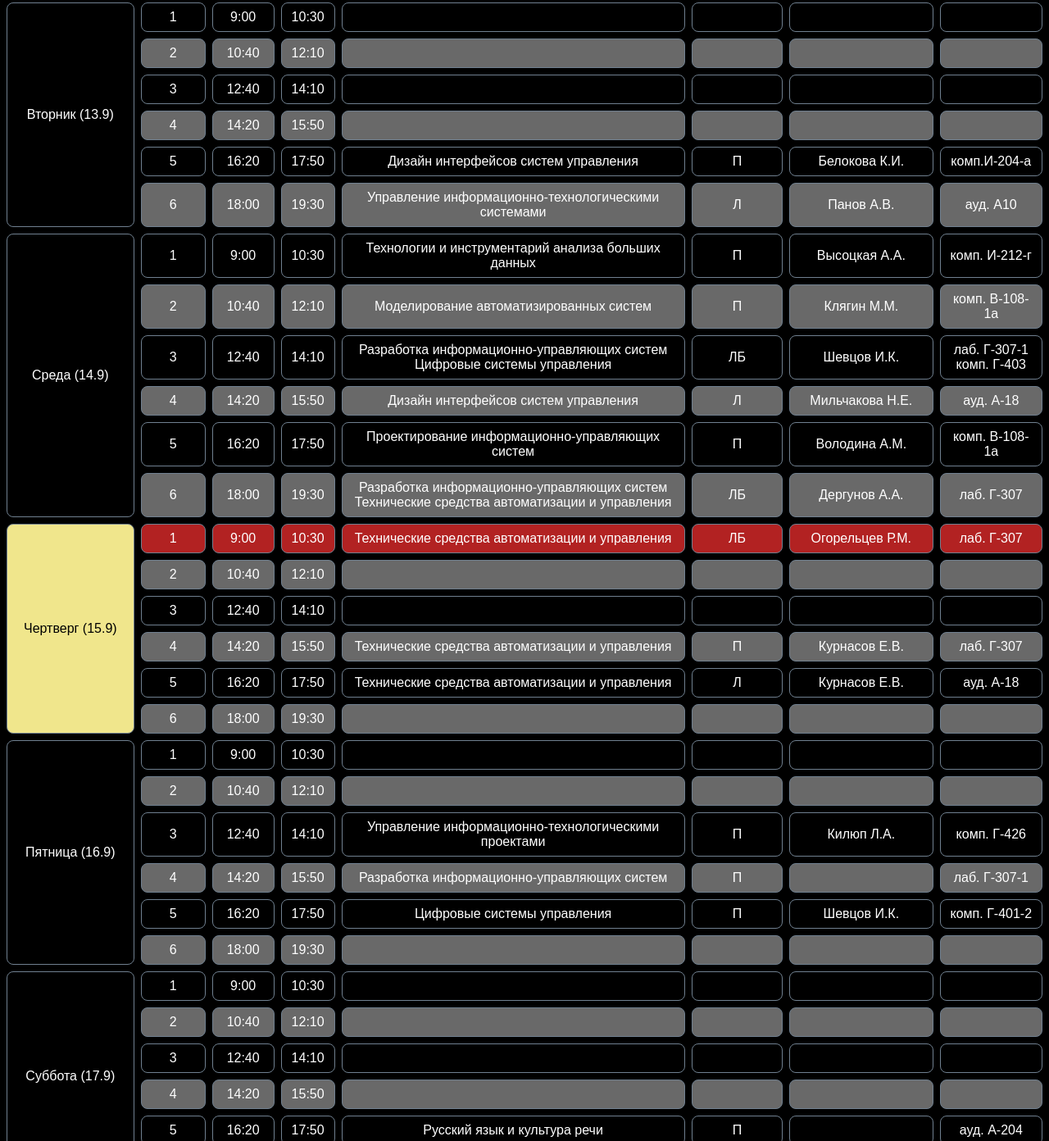
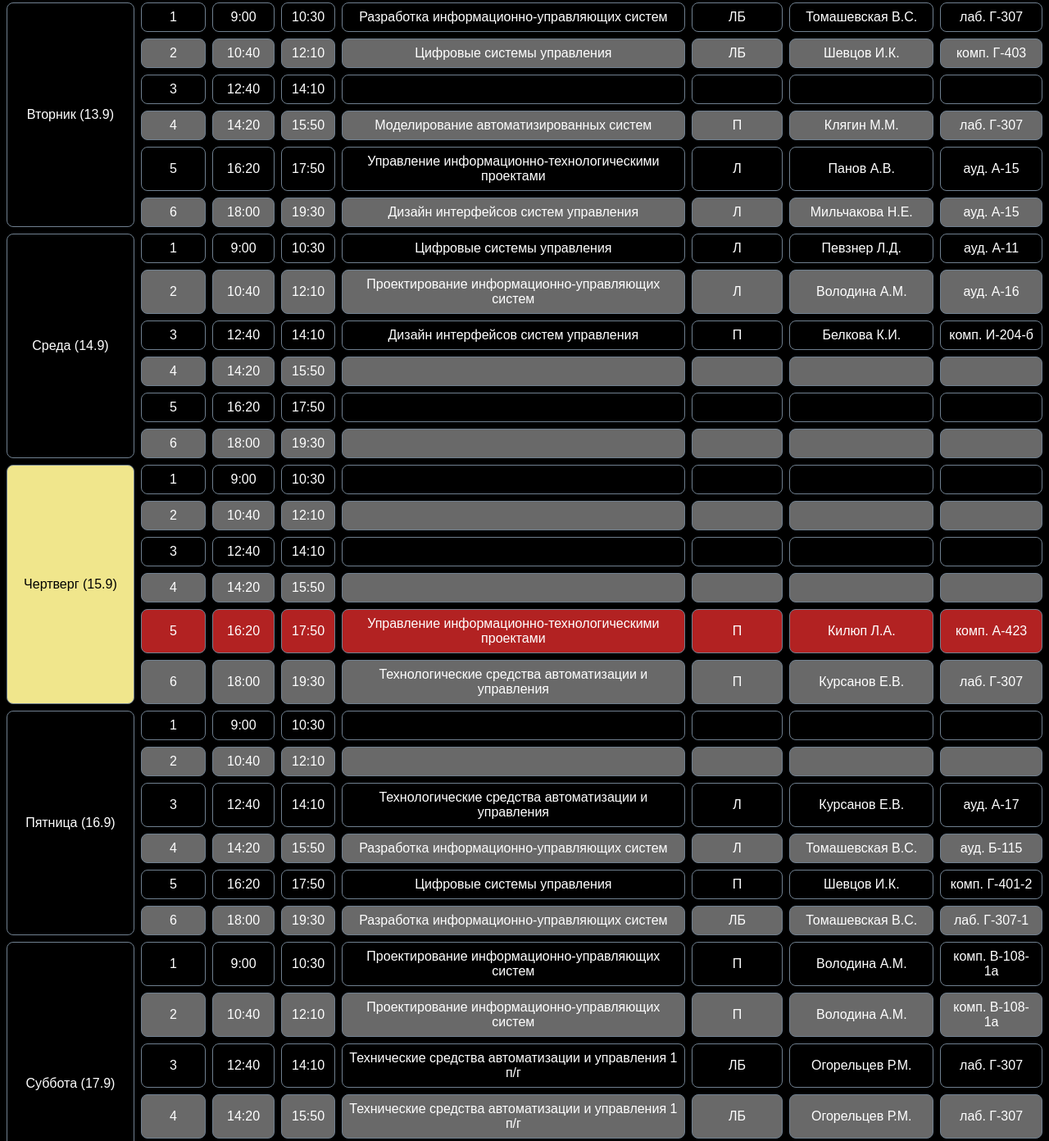
Before and after one commit to Maksim2498/uni-schedule, a plain HTML site: page src/index.html in a window 1280 px wide. Shown: the part 496-1888 px from the top of the page at 82% size. Drawn offline with Linux system fonts and the light colour scheme.

Commit message:
Updated schedule Refactoring Bug fixes Style tweaks

```diff
--- a/src/css/mobile/table.css
+++ b/src/css/mobile/table.css
@@ -13,7 +13,7 @@
 
 .lesson {
     display: grid;
-    grid-template-columns: 1.5rem 4rem calc(100% - 11rem) 3rem 2rem
+    grid-template-columns: 1.5rem 4rem calc(100% - 12rem) 3rem 3rem
 }
 
 /* .5rem */
--- a/src/js/Week.js
+++ b/src/js/Week.js
@@ -61,10 +61,10 @@ export default class Week {
     }
 
     #updateNextLesson() {
-        this.#nextLesson = this.current ? this.#evalNextLesson() : undefined
+        this.#nextLesson = this.current ? this.#evalNextLesson(this.#nextDay) : undefined
     }
 
-    #evalNextLesson(day = this.#nextDay, daysDelta = 0) {
+    #evalNextLesson(day, daysDelta = 0) {
         if (day === undefined)
             return undefined
 
@@ -81,7 +81,8 @@ export default class Week {
             return lesson
         }
 
-         const nextDay = this.days[day.number + 1]
+        console.log([day.number, day.number + 1, this.days[day.number + 1]])
+        const nextDay = this.days[day.number + 1]
 
         return this.#evalNextLesson(nextDay, daysDelta + 1)
     }
--- a/src/js/main.js
+++ b/src/js/main.js
@@ -37,7 +37,7 @@ function setupWeekSelectorElement() {
 }
 
 function setupCurrentWeekElement() {
-    updateCurrentWeek()
+    updateCurrentWeekElement()
 }
 
 function setupMainElement() {
@@ -62,7 +62,7 @@ function setupUpdate() {
     setTimeout(() => setInterval(updateCurrentWeek, dayMillis), dayMillis - todayMillis)
 }
 
-function updateCurrentWeek() {
+function updateCurrentWeekElement() {
     currentWeekElement.innerHTML = Week.number + 1
 }
 
--- a/src/js/schedule.js
+++ b/src/js/schedule.js
@@ -2,6 +2,134 @@ export default [
     // Понедельник:
     [],
     // Вторник:
+    [
+        // 1:
+        [
+            {
+                subject:   "Разработка информационно-управляющих систем",
+                type:      "ЛБ",
+                teacher:   "Томашевская В.С.",
+                classroom: "лаб. Г-307"
+            },
+            {
+                subject:   "Разработка информационно-управляющих систем",
+                type:      "ЛБ",
+                teacher:   "Томашевская В.С.",
+                classroom: "лаб. Г-307"
+            }
+        ],
+        // 2:
+        [
+            {
+                subject:   "Цифровые системы управления",
+                type:      "ЛБ",
+                teacher:   "Шевцов И.К.",
+                classroom: "комп. Г-403"
+            }
+        ],
+        // 3:
+        [],
+        // 4:
+        [
+            {
+                subject:   "Моделирование автоматизированных систем",
+                type:      "П",
+                teacher:   "Клягин М.М.",
+                classroom: "лаб. Г-307"
+            },
+            {
+                subject:   "Моделирование автоматизированных систем",
+                type:      "П",
+                teacher:   "Клягин М.М.",
+                classroom: "лаб. Г-307"
+            }
+        ],
+        // 5:
+        [
+            {
+                subject:   "Управление информационно-технологическими проектами",
+                type:      "Л",
+                teacher:   "Панов А.В.",
+                classroom: "ауд. А-15"
+            },
+            {
+                subject:   "Управление информационно-технологическими проектами",
+                type:      "Л",
+                teacher:   "Панов А.В.",
+                classroom: "ауд. А-15"
+            }
+        ],
+        // 6:
+        [
+            {
+                subject:   "Дизайн интерфейсов систем управления",
+                type:      "Л",
+                teacher:   "Мильчакова Н.Е.",
+                classroom: "ауд. А-15"
+            },
+            {
+                subject:   "Моделирование автоматизированных систем",
+                type:      "Л",
+                teacher:   "Чижиков В.И.",
+                classroom: "ауд. А-10"
+            }
+        ]
+    ],
+    // Среда:
+    [
+        // 1:
+        [
+            {
+                subject:   "Цифровые системы управления",
+                type:      "Л",
+                teacher:   "Певзнер Л.Д.",
+                classroom: "ауд. А-11"
+            },
+            {
+                subject:   "Цифровые системы управления",
+                type:      "Л",
+                teacher:   "Певзнер Л.Д.",
+                classroom: "ауд. А-11"
+            }
+        ],
+        // 2:
+        [
+            {
+                subject:   "Проектирование информационно-управляющих систем",
+                type:      "Л",
+                teacher:   "Володина А.М.",
+                classroom: "ауд. А-16"
+            },
+            {
+                subject:   "Русский язык и культура речи",
+                type:      "Л",
+                teacher:   "Ульянова Э.Ф.",
+                classroom: "ауд. А-17"
+            }
+        ],
+        // 3:
+        [
+            {
+                subject:   "Дизайн интерфейсов систем управления",
+                type:      "П",
+                teacher:   "Белкова К.И.",
+                classroom: "комп. И-204-б"
+            },
+            {
+                subject:   "Дизайн интерфейсов систем управления",
+                type:      "П",
+                teacher:   "Белкова К.И.",
+                classroom: "комп. И-204-б"
+            }
+        ],
+        // 4:
+        [],
+        // 5:
+        [],
+        // 6:
+        []
+    ],
+    // Четверг:
     [
         // 1:
         [],
@@ -14,97 +142,98 @@ export default [
         // 5:
         [
             {
-                subject:   "Дизайн интерфейсов систем управления",
+                subject:   "Управление информационно-технологическими проектами",
                 type:      "П",
-                teacher:   "Белокова К.И.",
-                classroom: "комп.И-204-а"
+                teacher:   "Килюп Л.А.",
+                classroom: "комп. А-423"
             },
             {
-                subject:   "Дизайн интерфейсов систем управления",
+                subject:   "Управление информационно-технологическими проектами",
                 type:      "П",
-                teacher:   "Белокова К.И.",
-                classroom: "комп.И-204-а"
+                teacher:   "Килюп Л.А.",
+                classroom: "комп. А-423"
             }
         ],
         // 6:
         [
             {
-                subject:   "Управление информационно-технологическими системами",
-                type:      "Л",
-                teacher:   "Панов А.В.",
-                classroom: "ауд. А10"
+                subject:   "Технологические средства автоматизации и управления",
+                type:      "П",
+                teacher:   "Курсанов Е.В.",
+                classroom: "лаб. Г-307"
             },
             {
-                subject:   "Управление информационно-технологическими системами",
-                type:      "Л",
-                teacher:   "Панов А.В.",
-                classroom: "ауд. А10"
+                subject:   "Технологические средства автоматизации и управления",
+                type:      "П",
+                teacher:   "Курсанов Е.В.",
+                classroom: "лаб. Г-307"
             }
         ]
     ],
-    // Среда:
+    // Пятница;
     [
         // 1:
+        [],
+        // 2:
+        [],
+        // 3:
         [
             {
-                subject:   "Технологии и инструментарий анализа больших данных",
-                type:      "П",
-                teacher:   "Высоцкая А.А.",
-                classroom: "комп. И-212-г"
+                subject:   "Технологические средства автоматизации и управления",
+                type:      "Л",
+                teacher:   "Курсанов Е.В.",
+                classroom: "ауд. А-17"
             },
             {
                 subject:   "Технологии и инструментарий анализа больших данных",
-                type:      "П",
-                teacher:   "Высоцкая А.А.",
-                classroom: "комп. И-212-г"
-            }
-        ],
-        // 2:
-        [
-            {
-                subject:   "Моделирование автоматизированных систем",
-                type:      "П",
-                teacher:   "Клягин М.М.",
-                classroom: "комп. В-108-1а"
-            },
-            {
-                subject:   "Моделирование автоматизированных систем",
-                type:      "П",
-                teacher:   "Клягин М.М.",
-                classroom: "комп. В-108-1а"
-            }
-        ],
-        // 3:
-        [
-            {
-                subject:   "Разработка информационно-управляющих систем<br>Цифровые системы управления",
-                type:      "ЛБ",
-                teacher:   "Шевцов И.К.",
-                classroom: "лаб. Г-307-1<br>комп. Г-403"
-            },
-            {
-                subject:   "Разработка информационно-управляющих систем",
-                type:      "ЛБ",
-                teacher:   "",
-                classroom: "лаб. Г-307-1"
+                type:      "Л",
+                teacher:   "Митин М.П.",
+                classroom: "ауд. А-17"
             }
         ],
         // 4:
         [
             {
-                subject:   "Дизайн интерфейсов систем управления",
+                subject:   "Разработка информационно-управляющих систем",
                 type:      "Л",
-                teacher:   "Мильчакова Н.Е.",
-                classroom: "ауд. А-18"
-            },
-            {
-                subject:   "Проектирование информационно-управляющих систем",
-                type:      "Л",
-                teacher:   "Володина А.М.",
-                classroom: "ауд. A-1"
+                teacher:   "Томашевская В.С.",
+                classroom: "ауд. Б-115"
             }
         ],
         // 5:
+        [
+            {
+                subject:   "Цифровые системы управления",
+                type:      "П",
+                teacher:   "Шевцов И.К.",
+                classroom: "комп. Г-401-2"
+            },
+            {
+                subject:   "Цифровые системы управления",
+                type:      "ЛБ",
+                teacher:   "Шевцов И.К.",
+                classroom: "комп. Г-403"
+            }
+        ],
+        // 6:
+        [
+            {
+                subject:   "Разработка информационно-управляющих систем",
+                type:      "ЛБ",
+                teacher:   "Томашевская В.С.",
+                classroom: "лаб. Г-307-1"
+            },
+            {
+                subject:   "Разработка информационно-управляющих систем",
+                type:      "ЛБ",
+                teacher:   "Томашевская В.С.",
+                classroom: "лаб. Г-307-1"
+            }
+        ]
+    ],
+    // Суббота:
+    [
+        // 1:
         [
             {
                 subject:   "Проектирование информационно-управляющих систем",
@@ -119,197 +248,73 @@ export default [
                 classroom: "комп. В-108-1а"
             }
         ],
-        // 6:
+        // 2:
         [
             {
-                subject:   "Разработка информационно-управляющих систем<br>Технические средства автоматизации и управления",
-                type:      "ЛБ",
-                teacher:   "Дергунов А.А.",
-                classroom: "лаб. Г-307"
-            },
-            {
-                subject:   "Разработка информационно-управляющих систем<br>Технические средства автоматизации и управления",
-                type:      "ЛБ",
-                teacher:   "Дергунов А.А.",
-                classroom: "лаб. Г-307"
+                subject:   "Проектирование информационно-управляющих систем",
+                type:      "П",
+                teacher:   "Володина А.М.",
+                classroom: "комп. В-108-1а"
             }
-        ]
-    ],
-    // Четверг:
-    [
-        // 1:
+        ],
+        // 3:
         [
             {
-                subject:   "Технические средства автоматизации и управления",
+                subject:   "Технические средства автоматизации и управления 1 п/г",
                 type:      "ЛБ",
                 teacher:   "Огорельцев Р.М.",
                 classroom: "лаб. Г-307"
             },
             {
-                subject:   "Технические средства автоматизации и управления",
+                subject:   "Технические средства автоматизации и управления 2 п/г",
                 type:      "ЛБ",
-                teacher:   "Огорельцев Р.М.",
+                teacher:   "Дергунов А.А.",
                 classroom: "лаб. Г-307"
-            }
-        ],
-        // 2:
-        [],
-        // 3:
-        [
-            {
-                subject:   "Проектирование информационно-управляющих систем",
-                type:      "П",
-                teacher:   "Володина А.М.",
-                classroom: "комп. В-108-1а",
-                weeks:     [0, 2, 4, 6]
-            },
-            {
-                subject:   "Проектирование информационно-управляющих систем",
-                type:      "П",
-                teacher:   "Володина А.М.",
-                classroom: "комп. В-108-1а",
-                weeks:     [1, 3, 5, 7]
             }
         ],
         // 4:
         [
             {
-                subject:   "Технические средства автоматизации и управления",
-                type:      "П",
-                teacher:   "Курнасов Е.В.",
+                subject:   "Технические средства автоматизации и управления 1 п/г",
+                type:      "ЛБ",
+                teacher:   "Огорельцев Р.М.",
                 classroom: "лаб. Г-307"
             },
             {
-                subject:   "Технические средства автоматизации и управления",
-                type:      "П",
-                teacher:   "Курнасов Е.В.",
+                subject:   "Технические средства автоматизации и управления 2 п/г",
+                type:      "ЛБ",
+                teacher:   "Дергунов А.А.",
                 classroom: "лаб. Г-307"
             }
         ],
         // 5:
         [
             {
-                subject:   "Технические средства автоматизации и управления",
-                type:      "Л",
-                teacher:   "Курнасов Е.В.",
-                classroom: "ауд. А-18"
+                subject:   "Русский язык и культура речи",
+                type:      "П",
+                teacher:   "Иванова Е.И.",
+                classroom: "ауд. А-107"
             },
-            {
-                subject:   "Технологии и инструментарий анализа больших данных",
-                type:      "Л",
-                teacher:   "Трифонова О.А.",
-                classroom: "ауд. А-10"
-            }
-        ],
-        // 6:
-        [
-            {},
-            {
-                subject:   "Моделирование автоматизированных систем",
-                type:      "Л",
-                teacher:   "Чижиков В.И.",
-                classroom: "ауд. А-10"
-            }
-        ]
-    ],
-    // Пятница;
-    [
-        // 1:
-        [
-            {},
-            {
-                subject:   "Разработка информационно-управляющих систем",
-                type:      "Л",
-                teacher:   "",
-                classroom: "ауд. Б-115"
-            }
-        ],
-        // 2:
-        [
-            {},
-            {
-                subject:   "Русский язык и культура речи",
-                type:      "Л",
-                teacher:   "",
-                classroom: "ауд. Б-115"
-            }
-        ],
-        // 3:
-        [
-            {
-                subject:   "Управление информационно-технологическими проектами",
-                type:      "П",
-                teacher:   "Килюп Л.А.",
-                classroom: "комп. Г-426"
-            },
-            {
-                subject:   "Управление информационно-технологическими проектами",
-                type:      "П",
-                teacher:   "",
-                classroom: "комп. Г-426"
-            }
-        ],
-        // 4:
-        [
             {
                 subject:   "Разработка информационно-управляющих систем",
                 type:      "П",
-                teacher:   "",
+                teacher:   "Томашевская В.С.",
                 classroom: "лаб. Г-307-1"
-            },
-            {}
-        ],
-        // 5:
-        [
-            {
-                subject:   "Цифровые системы управления",
-                type:      "П",
-                teacher:   "Шевцов И.К.",
-                classroom: "комп. Г-401-2"
-            },
-            {}
-        ],
-        // 6:
-        []
-    ],
-    // Суббота:
-    [
-        // 1:
-        [],
-        // 2:
-        [],
-        // 3:
-        [],
-        // 4:
-        [],
-        // 5:
-        [
-            {
-                subject:   "Русский язык и культура речи",
-                type:      "П",
-                teacher:   "",
-                classroom: "ауд. А-204"
-            },
-            {
-                subject:   "Цифровые системы управления",
-                type:      "ЛБ",
-                teacher:   "Шевцов И.К.",
-                classroom: "комп. Г-403"
             }
         ],
         // 6:
         [
             {
-                subject:   "Цифровые системы управления",
-                type:      "Л",
-                teacher:   "Певзнер Л.Д.",
-                classroom: "ауд. А-18"
+                subject:   "Технологии и инструментарий анализа больших данных",
+                type:      "П",
+                teacher:   "Деревлев Г.С.",
+                classroom: "комп. Г-426"
             },
             {
-                subject:   "Цифровые системы управления",
-                type:      "Л",
-                teacher:   "Певзнер Л.Д.",
-                classroom: "ауд. А-18"
+                subject:   "Технологии и инструментарий анализа больших данных",
+                type:      "П",
+                teacher:   "Деревлев Г.С.",
+                classroom: "комп. Г-426"
             }
         ]
     ]
```
